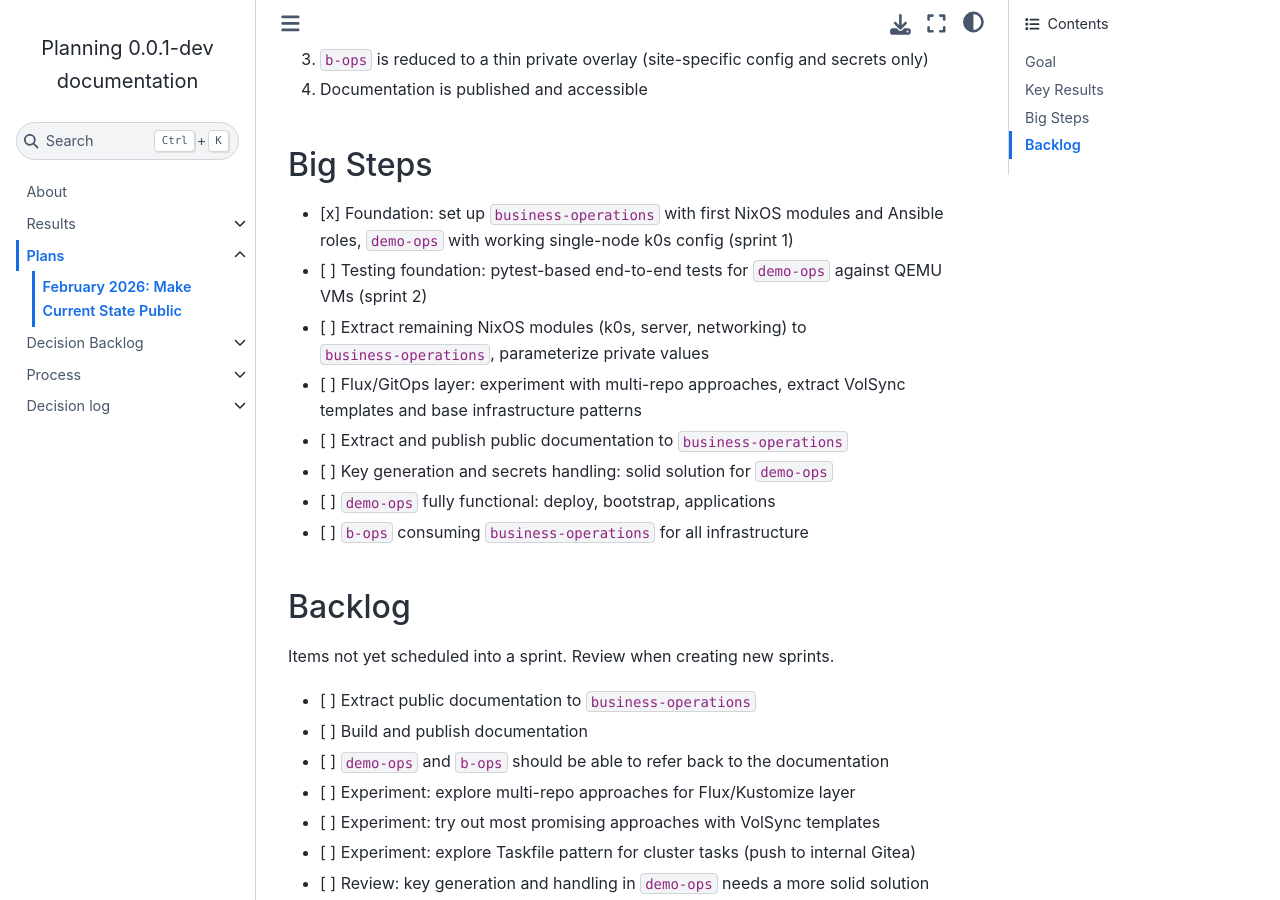
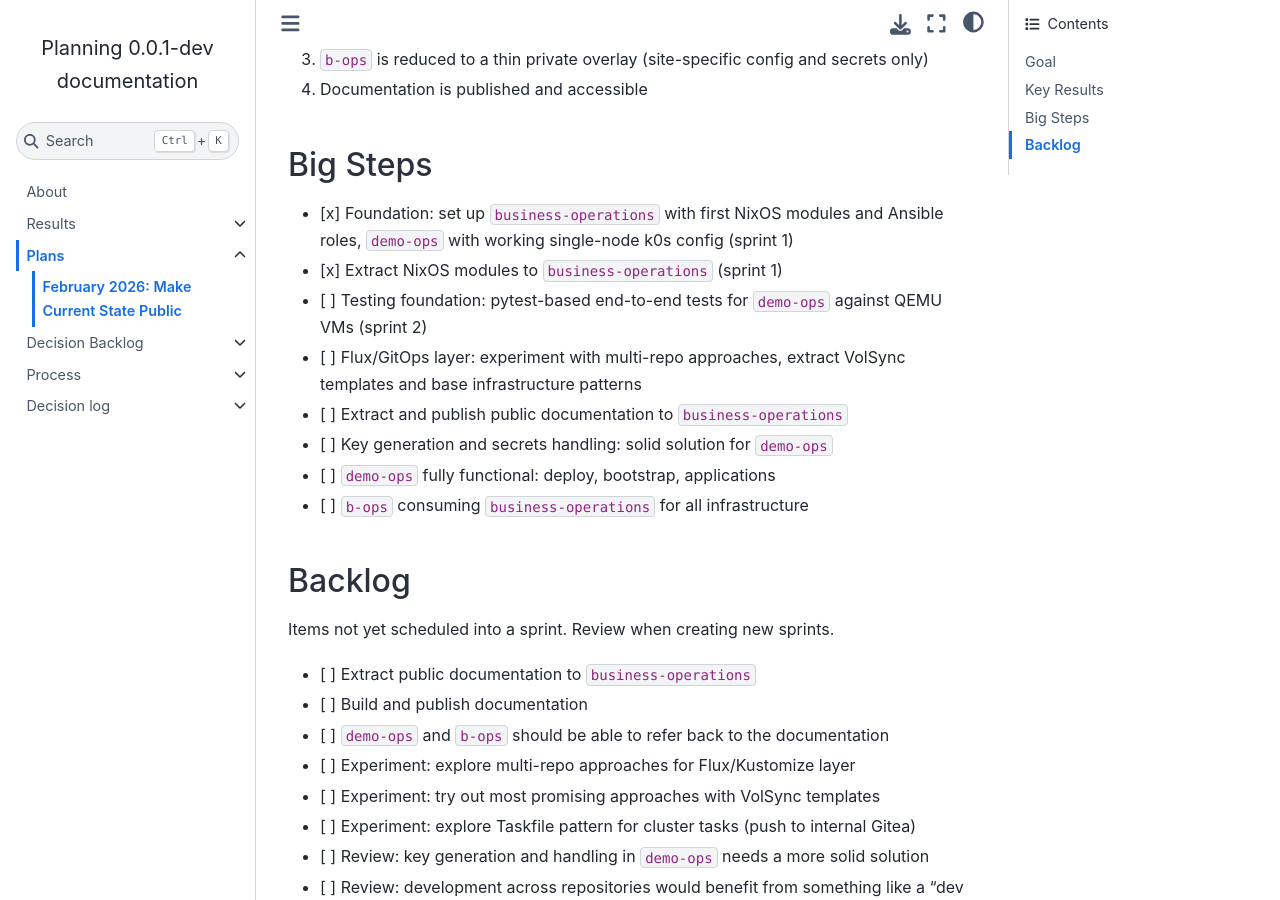
Before and after one commit to bo-tech/business-operations-planning, a Sphinx documentation site: the page built from docs/plans/2026-02-plan.md, in a window 1280 px wide and 900 px high, scrolled down 506 px. Built offline with Sphinx 7.4.7 and the Sphinx Book theme 1.1.4, drawn with Linux system fonts in a browser that asks for light colours.

Commit message:
docs: Mark NixOS module extraction as done in month plan

```diff
--- a/docs/plans/2026-02-plan.md
+++ b/docs/plans/2026-02-plan.md
@@ -21,10 +21,9 @@ and automated tests proving the deployment pipeline works.
 - [x] Foundation: set up `business-operations` with first NixOS modules
   and Ansible roles, `demo-ops` with working single-node k0s config
   (sprint 1)
+- [x] Extract NixOS modules to `business-operations` (sprint 1)
 - [ ] Testing foundation: pytest-based end-to-end tests for `demo-ops`
   against QEMU VMs (sprint 2)
-- [ ] Extract remaining NixOS modules (k0s, server, networking) to
-  `business-operations`, parameterize private values
 - [ ] Flux/GitOps layer: experiment with multi-repo approaches, extract
   VolSync templates and base infrastructure patterns
 - [ ] Extract and publish public documentation to `business-operations`
```
